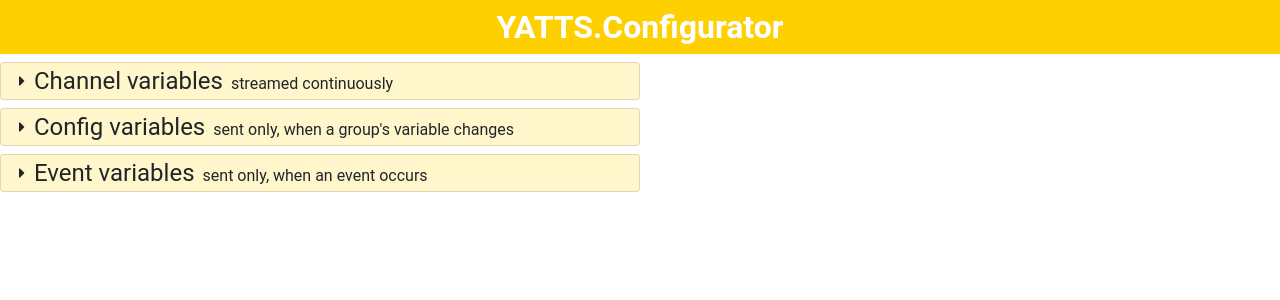
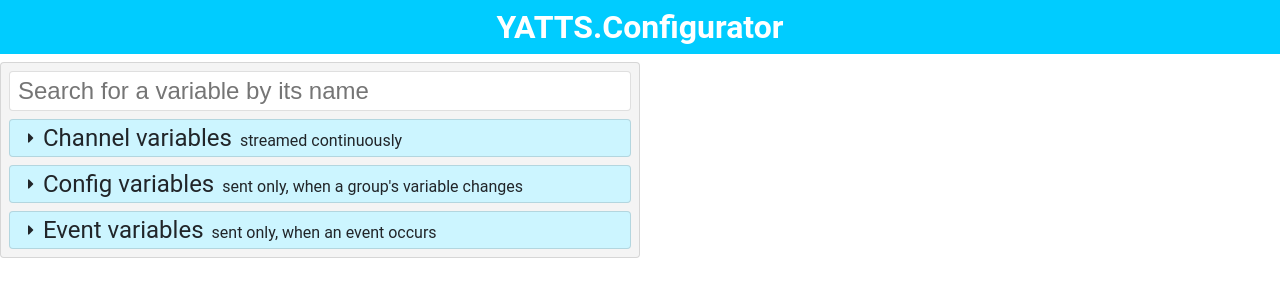
Before and after one commit to anuar2k/YATTS, a Vue app in the folder YATTS.Configurator/: page / in a window 1280 px wide. Shown: the top 300 px of the page. Built offline with nearby package versions, Linux system fonts and the light colour scheme; a small style sheet from the web is missing.

Commit message:
added search box, applied some new styling

```diff
--- a/YATTS.Configurator/src/components/TelemVarCatalogue.vue
+++ b/YATTS.Configurator/src/components/TelemVarCatalogue.vue
@@ -1,5 +1,10 @@
 <template>
-  <div class="row disable-selection card bg-3 mb-2" v-for="category in state" v-bind:key="category.def.id">
+  <div class="row card p-2 bg-grey">
+    <div class="col">
+      <div class="row margin-between">
+        <input type="text" id="search" class="card" placeholder="Search for a variable by its name"/>
+      </div>
+      <div class="row disable-selection card margin-between bg-3" v-for="category in state" v-bind:key="category.def.id">
         <div class="col">
           <div class="row" v-on:click="$emit('toggle-show', category)">
             <div class="col">
@@ -8,7 +13,7 @@
               <span class="category-desc">{{ category.def.description }}</span>
             </div>
           </div>
-      <div class="row indent-groups" v-show="category.show">
+          <div class="row indent-groups" v-if="category.show">
             <div class="col">
               <div class="row" v-for="group in category.groups" v-bind:key="group.def.id">
                 <div class="col">
@@ -17,11 +22,13 @@
                       <RotatingArrow v-bind:rotated="group.show" />&nbsp;{{ group.def.name }}
                     </div>
                   </div>
-              <div class="row indent-variables" v-show="group.show">
+                  <div class="row indent-variables" v-if="group.show">
                     <div class="col">
                       <div class="row" v-for="variable in group.variables" v-bind:key="variable.def.id">
                         <div class="col" v-on:click="$emit('toggle-selected', variable)">
                           {{ variable.def.id }}, selected: {{ variable.selected }}
+                        </div>
+                      </div>
                     </div>
                   </div>
                 </div>
@@ -51,6 +58,17 @@
 </script>
 
 <style lang="scss" scoped>
+  .search-card {
+    display: flex;
+    flex-direction: row;
+  }
+
+  #search {
+    font-size: x-large;
+    width: 100%;
+    line-height: 1.5;
+    padding-left: .5rem;
+  }
 
   .indent-groups {
     padding-left: 1.2rem;
--- a/YATTS.Configurator/src/css/style.scss
+++ b/YATTS.Configurator/src/css/style.scss
@@ -1,6 +1,6 @@
 @import "~fontsource-roboto/index.css";
 
-$base-color: #ffd000;
+$base-color: #00ccff;
 
 .bg-1 {
   background-color: $base-color;
@@ -12,6 +12,10 @@
 
 .bg-3 {
   background-color: scale-color($base-color, $lightness: 80%);
+}
+
+.bg-grey {
+  background-color: #f4f4f4;
 }
 
 *, ::after, ::before {
@@ -35,6 +39,14 @@
   padding-left: 15px;
   margin-left: auto;
   margin-right: auto;
+}
+
+.p-2 {
+  padding: .5rem;
+}
+
+.margin-between:not(:last-child) {
+  margin-bottom: .5rem;
 }
 
 .row {
@@ -63,5 +75,4 @@
   background-clip: border-box;
   border: 1px solid rgba(0,0,0,.125);
   border-radius: .25rem;
-  margin-bottom: .5rem;
 }
```
Lines whose indentation alone changed are shown as unchanged.
